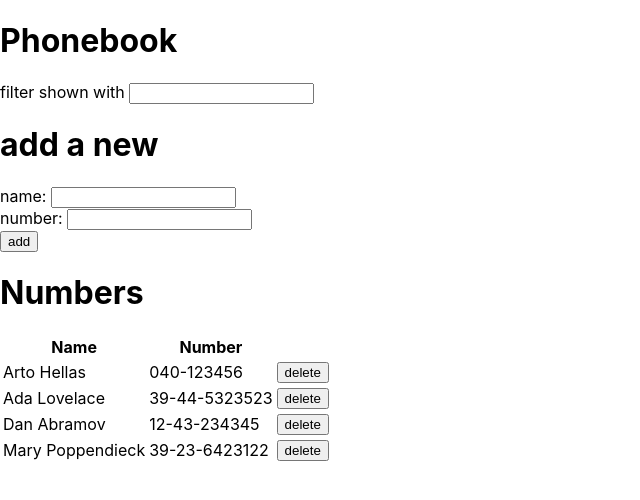
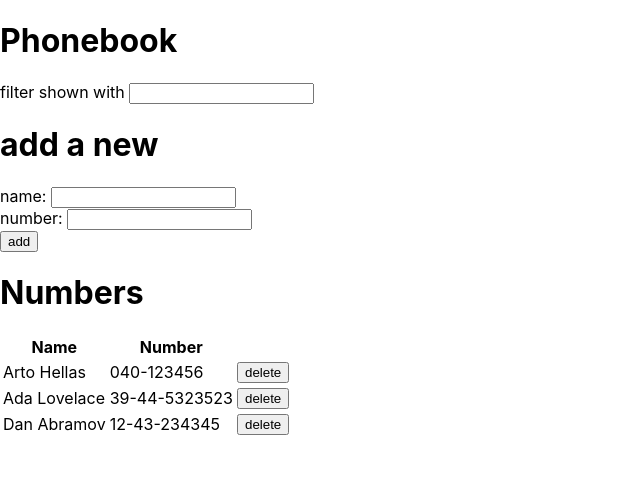
Before and after one commit to CoriWork/my_fullstack, a React (Create React App) app in the folder part2/phonebook/: page / in a window 1280 px wide. Shown: the top 500 px of the page, without its empty margins (0-640 px from the left). Built offline with nearby package versions, Linux system fonts and the light colour scheme; data requests are answered from the project's data file.

Commit message:
practice 2.15

```diff
--- a/part2/phonebook/db.json
+++ b/part2/phonebook/db.json
@@ -14,11 +14,6 @@
       "name": "Dan Abramov",
       "number": "12-43-234345",
       "id": "1761134321"
-    },
-    {
-      "name": "Mary Poppendieck",
-      "number": "39-23-6423122",
-      "id": "1761134333"
     }
   ]
 }
--- a/part2/phonebook/src/App.js
+++ b/part2/phonebook/src/App.js
@@ -19,10 +19,16 @@ const App = () => {
 
   const handleSubmit = (event) => {
     event.preventDefault()
-    if(persons.some(person => person.name === newName)){
-      alert(`${newName} is already added to phonebook`)
-      setNewName('')
-      setNewPhoneNumber('')
+    const existingPerson = persons.find(person => person.name === newName)
+    console.log('existingPerson :>> ', existingPerson);
+    if(existingPerson){
+      const is_confirmed = window.confirm(`${newName} is already added to phonebook, replace the older number with the new one?`)
+      if(is_confirmed){
+        const changedPerson = {...existingPerson, number : newPhoneNumber}
+        phoneService.update(existingPerson.id, changedPerson).then(updatedPerson => persons.map(person => person.id === updatedPerson ? changedPerson : person))
+        setNewName('')
+        setNewPhoneNumber('')
+      }
       return
     }
     const newPerson = {
@@ -51,7 +57,8 @@ const App = () => {
   }
 
   const handleDelete = (person) => {
-    window.confirm(`You are going to delete ${person.name}!`)
+    const is_confirmed = window.confirm(`You are going to delete ${person.name}!`)
+    if(!is_confirmed) return
     phoneService.remove(person.id).then(removedPerson => setPersons(persons.filter(person => person.id !== removedPerson.id)))
   }
 
--- a/part2/phonebook/src/services/phones.js
+++ b/part2/phonebook/src/services/phones.js
@@ -15,6 +15,7 @@ const create = (newObject) => {
 
 const update = (id, newObject) => {
     const response = axios.put(`${baseUrl}/${id}`, newObject)
+    console.log('update response :>> ', response);
     return response.then(response => response.data)
 }
 
```
